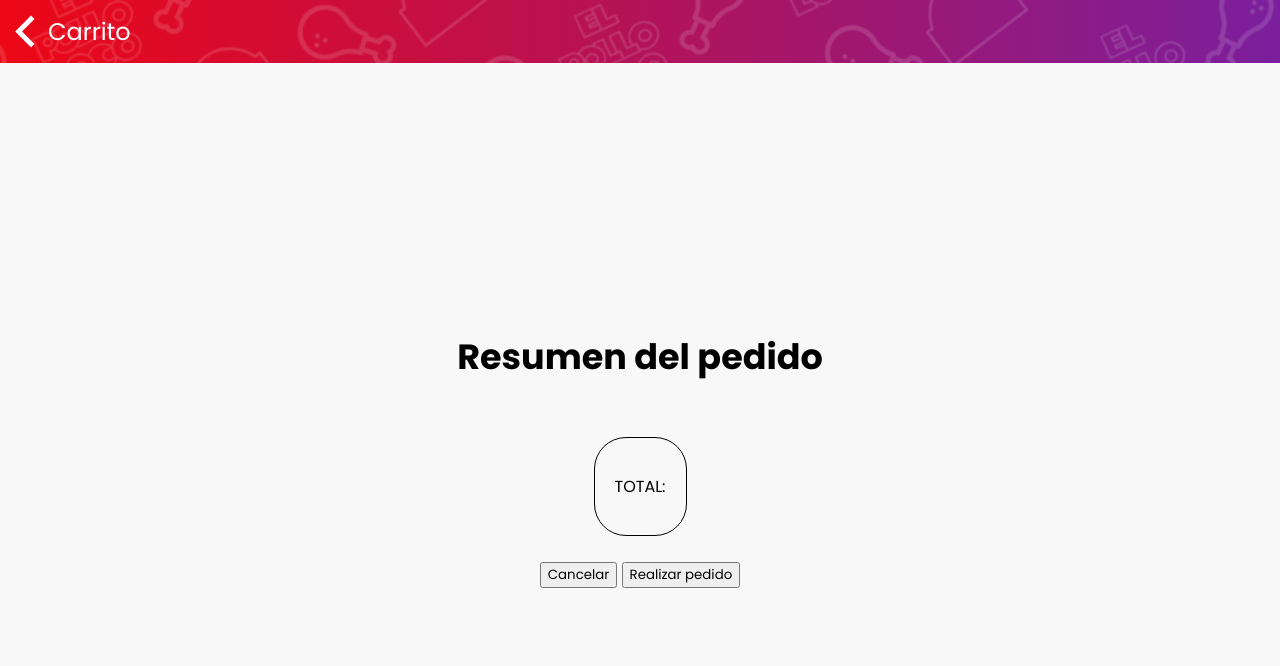
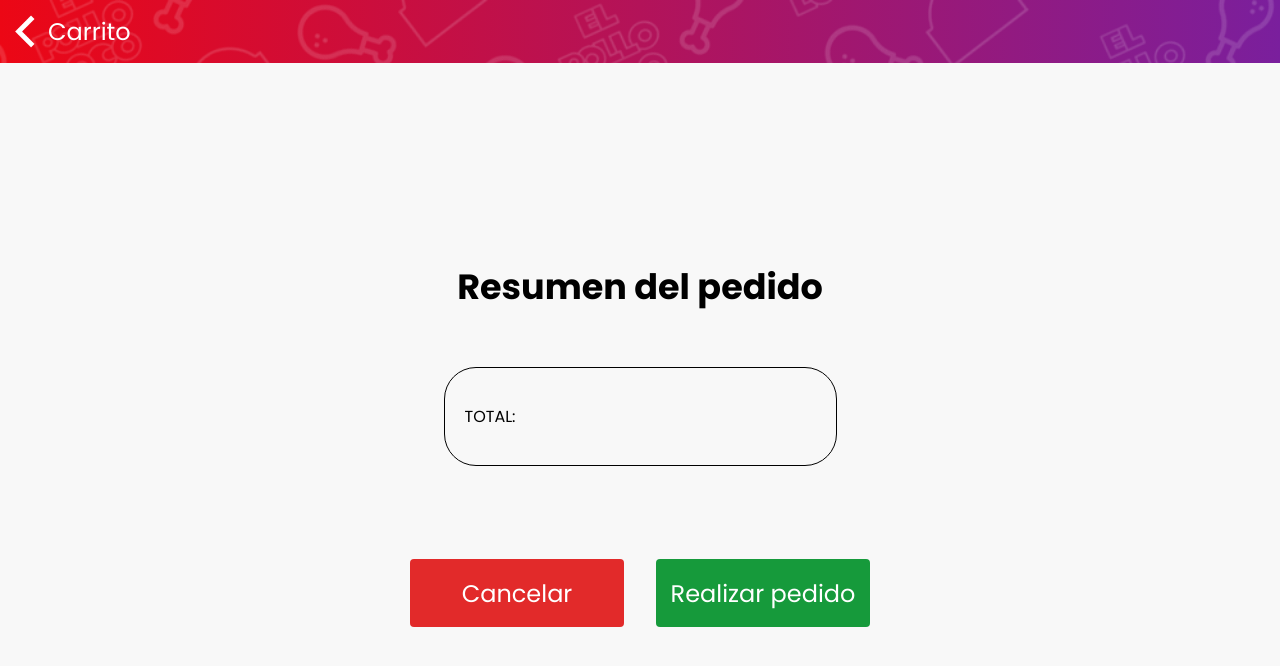
Before and after one commit to TomasNieto7/PLCode, an Electron app: page app/ui/carrito.html in a window 1280 px wide. Drawn offline with Linux system fonts and the light colour scheme; no server answers.

Commit message:
mas cambios

```diff
--- a/app/ui/carrito.html
+++ b/app/ui/carrito.html
@@ -31,7 +31,7 @@
         </div>
 
     </div>
-    <div class="options">
+    <div class="botones">
       <button id="cancelar">Cancelar</button>
       <button id="realizar">Realizar pedido</button>
   </div>
--- a/app/ui/css/carrito.css
+++ b/app/ui/css/carrito.css
@@ -28,6 +28,7 @@ body, html {
     height: 63px;
     display: flex;
     align-items: center;
+
   }
 
   .barra-superior p {
@@ -96,12 +97,48 @@ body, html {
    display: flex;
    align-items: center;
    justify-content: space-between;
+   gap: 150px;
   }
 
   .totalFinal h4 {
     padding-left: 30  0px;
   }
 
+  .botones{
+    margin-top: 68px;
+    margin-bottom: 30px;
+    width: 460px;
+    height: 68px;
+    display: flex;
+    align-items: center;
+    justify-content: space-between;
+  }
+
+  #realizar, #cancelar {
+    width: 214px;
+    height: 68px;
+    border: none;
+    border-radius: 4px;
+    display: flex;
+    align-items: center;
+    justify-content: center;
+    color: white;
+    font-size: 1.5rem;
+    cursor: pointer;
+  }
+
+.botones img {
+  width: 35px;
+  height: 35px;
+}
+
+#cancelar{
+  background-color: #E22A2A;
+}
+
+#realizar{
+  background-color: #169A3B;
+}
 
   #pollo {
     background-image: url(' ');
```
Also changed, not shown: 1 other file.
